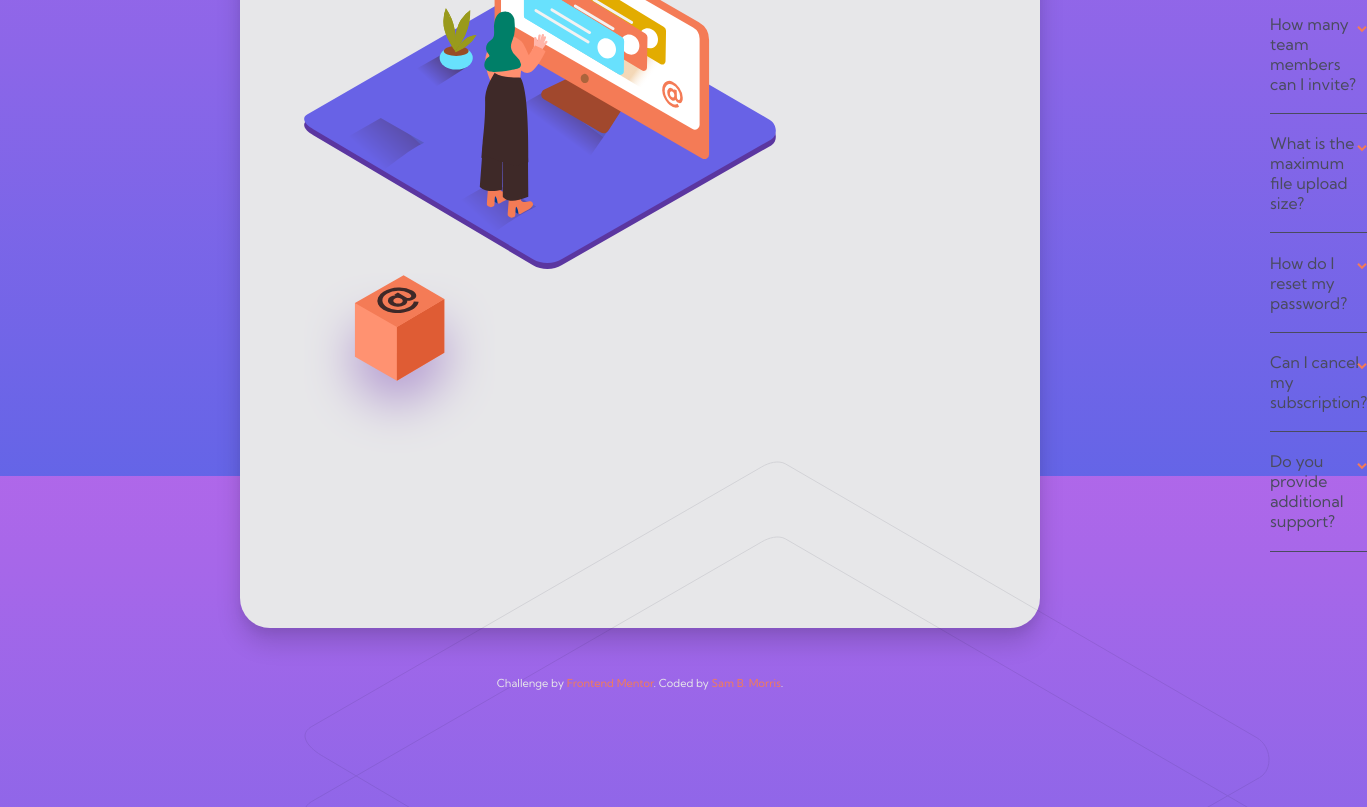
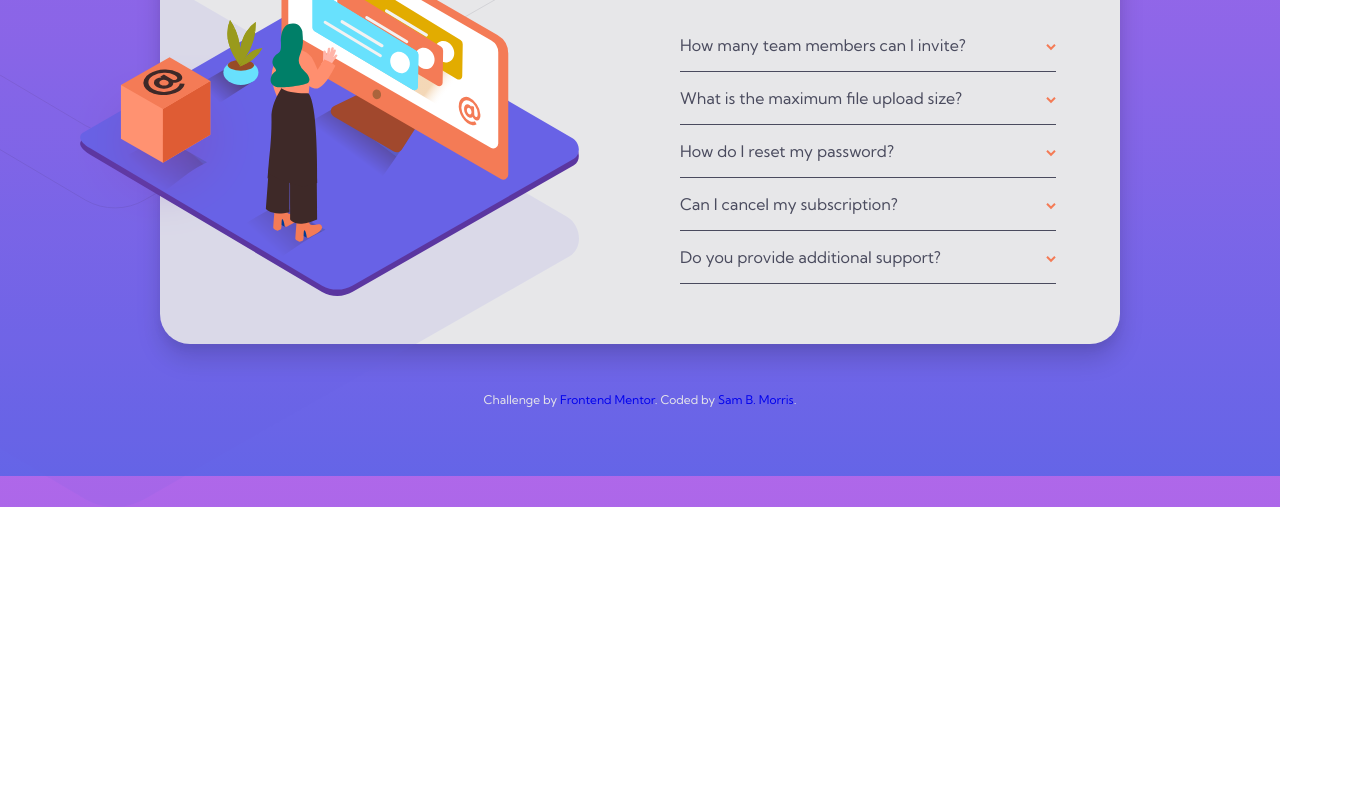
Before and after one commit to divinestylus/faqAccordionCard, a plain HTML site: page index.html in a window 1280 px wide. Shown: the part 324-1131 px from the top of the page, 1367 px wide, since content can reach past the window. After the commit the page ends 831 px from the top, so only its background shows below. Drawn offline with Linux system fonts and the light colour scheme.

Commit message:
Refactor positioning and add interaction styles

```diff
--- a/css/main.css
+++ b/css/main.css
@@ -24,80 +24,95 @@ html {
 
 body {
     margin: 0;
-    padding: 12rem 1.8rem 10rem 1.8rem;
+    padding: 12rem 1.8rem;
     height: 100vh;
     display: grid;
     align-items: center;
     background-image: linear-gradient(var(--softViolet), var(--softBlue));
     font-family: var(--kumbhSans);
     font-size: var(--fontSize);
+    font-weight: 400;
+    letter-spacing: 0;
 }
 
 .wrapper {
+    display: grid;
     background-color: var(--lightGrayishBlue);
     border-radius: 30px;
-    padding: 2.6rem 1.8rem;
+    padding: 2.6rem 1.8rem 3.5rem 1.8rem;
+    gap: 5rem;
     box-shadow: rgba(0, 0, 0, 0.15) 0px 15px 25px, rgba(0, 0, 0, 0.05) 0px 5px 10px;
 }
 
+
 /* Illustration section */
-.illustration-section {
-    inset: 0 0 0 0;
-    height: 75px;
-}
-
-.illustration {
-    padding-block: 4.6rem 0;
+.illustration img {
+    padding-block: 4.8rem 0;
     position: absolute;
     inset: 0 0 0 0;
-}
-
-.bg-pattern {
-    position: absolute;
-    inset: 21.3% 0 0  0;
-    margin: auto;
-}
-
-.illustration svg {
-    display: block;
     margin: 0 auto;
     width: 265px;
 }
 
-.bg-pattern svg {
-    display: block;
+.bg-pattern img {
+    position: absolute;
+    inset: 20% 0 0  0;
     margin: 0 auto;
+    width: 265px;
 }
+
+.illustration-desktop,
+.bg-pattern-desktop,
+.illustration-box-desktop {
+    display: none;
+}
+
 
 /* FAQ section */
 .heading {
     font-size: 2rem;
-    padding-block: 0 0.5rem;
+    padding-block: 0.5rem;
     text-align: center;
+}
+
+.faq-row {
+    border-bottom: 1px solid var(--veryDarkGrayishBlue);
 }
 
 .title {
     position: relative;
-    border-bottom: 1px solid var(--veryDarkGrayishBlue );
-    padding-block: 0.2rem 1.2rem;
+    padding: 1rem 0;
+    margin: 0;
     color: var(--veryDarkGrayishBlue);
+    cursor: pointer;
+}
+
+.title-text {
+    padding-right: 1rem;
 }
 
 .arrow {
     position: absolute;
+    padding: 0.8rem 0;
     inset: 6% 0 0 0;
     margin: auto;
     text-align: right;
+    transition: 0.3s all;
     fill: var(--softRed);
 }
 
 .body-text {
     display: none;
+    font-size: 0.9rem;
+    color: var(--darkGrayishBlue);
+    padding-inline-end: 1rem;
+    margin-block-start: -4px;
 }
+
 
 /* Attribution section */
 .attribution {
-    font-size: 11px;
+    font-size: 12px;
     padding-block: 3rem 0;
     text-align: center;
     color: var(--lightGrayishBlue );
@@ -105,12 +120,25 @@ body {
 
 .attribution a {
     text-decoration: none;
-    color: var(--softRed);
+    transition: 0.3s all;
 }
 
 .attribution a:hover {
-    cursor: pointer;
     color: var(--lightGrayishBlue);
+}
+
+
+/* Toggle content styles */
+.toggle-content{
+    display: block !important;
+}
+
+.highlight-content{
+    font-weight: 600;
+}
+
+.rotate-arrow {
+    transform: rotateX(180deg);
 }
 
 
@@ -118,19 +146,68 @@ body {
 @media(min-width: 860px){
     .wrapper {
         margin: 0 auto;
-        display: grid;
+        position: relative;
         grid-template-columns: repeat(2, 1fr);
         padding-inline: 4rem;
         width: 800px;
         padding-bottom: 3.8rem;
     }
 
-    .heading {
-        text-align: left;
-    }
+    .illustration-desktop,
+    .bg-pattern-desktop,
+    .illustration-box-desktop {
+    display: block;
+}
 
     .illustration,
     .bg-pattern {
         display: none;
     }
+
+    .illustration-box-desktop img {
+        z-index: 2;
+        position: absolute;
+        inset: 0;
+        margin: auto 0 120px -100px;
+    }
+
+    .illustration-desktop img {
+        position: absolute;
+        inset: 0;
+        margin: auto 0 auto -80px;
+        width: 52%;
+        z-index: 1;
+    }
+
+    .bg-pattern-desktop img {
+        position: absolute;
+        inset: 0;
+        margin: -200px 0 auto -465px;
+        width: 100%;
+    }
+
+    .heading {
+        text-align: left;
+    }
+
 }
+
+@media(min-width: 1000px){
+    .wrapper {
+        width: 960px;
+    }
+
+    .illustration-box-desktop img {
+        z-index: 2;
+        position: absolute;
+        inset: 0;
+        margin: auto 0 105px -90px;
+    }
+
+    .bg-pattern-desktop img {
+        position: absolute;
+        inset: 0 0 0 0;
+        margin: -300px 0 auto -540px;
+        width: 100%;
+    }
+}
```
